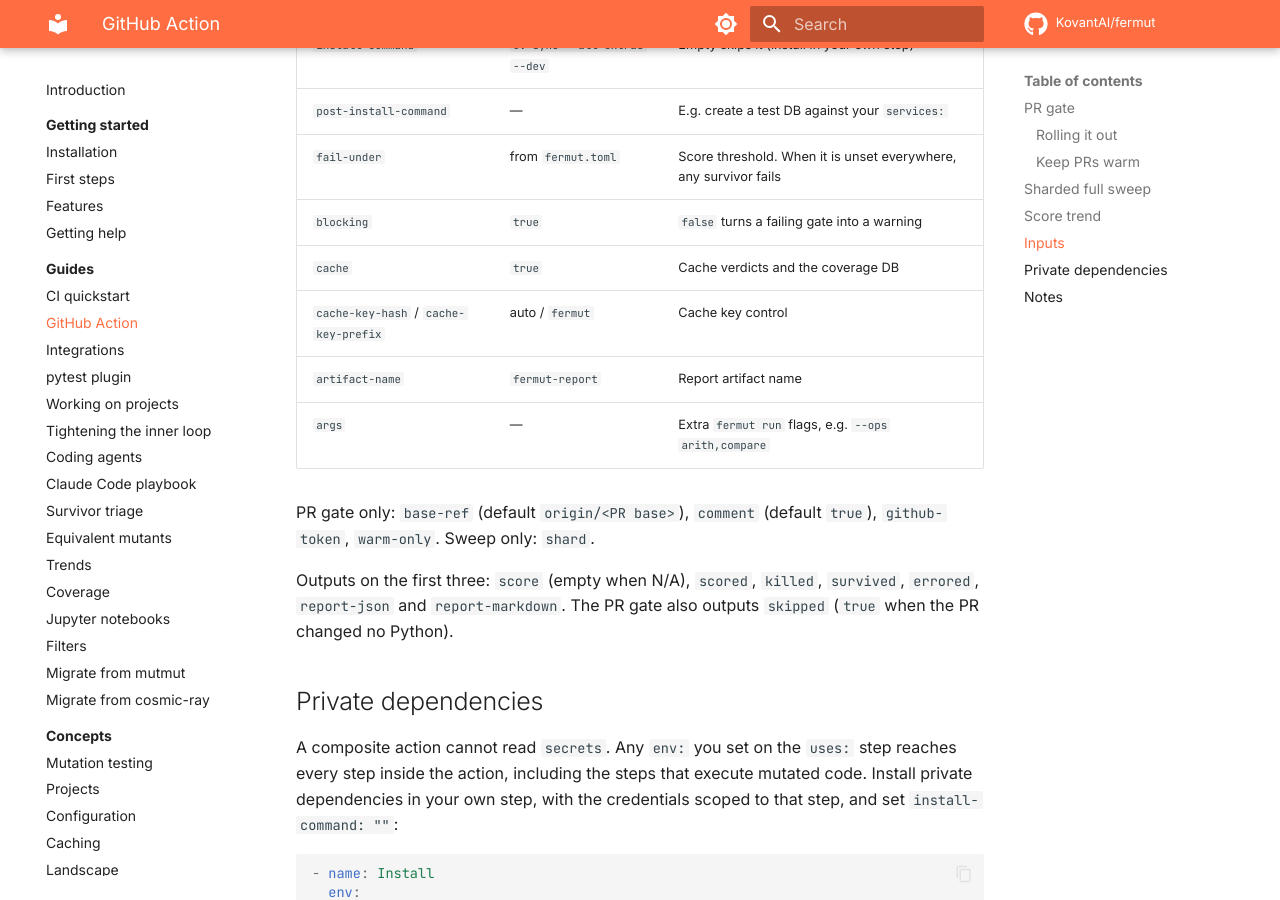
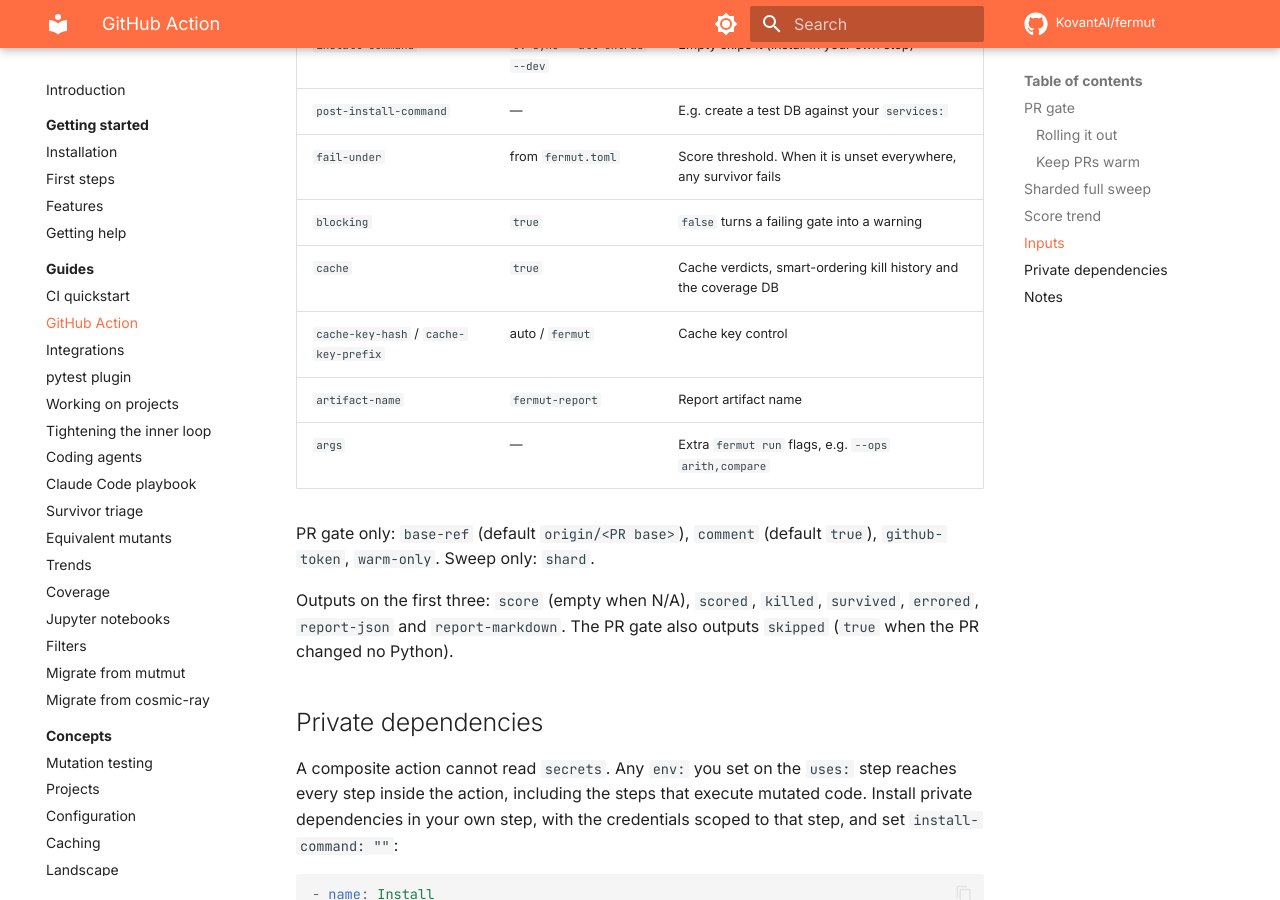
Before and after one commit to KovantAI/fermut, an MkDocs documentation site: the page built from docs/guides/github-action.md, in a window 1280 px wide and 900 px high, scrolled down 4840 px. Built offline with MkDocs 1.6.1 and Material for MkDocs 9.7.7, drawn with Linux system fonts in a browser that asks for light colours; comment, search, counter and statistics services are not loaded.

Commit message:
fix(action): cache kill-order.json so smart ordering works in CI
Smart test ordering is on by default but reads .fermut/kill-order.json,
which no action cached. Every CI run started with empty history, so
ordering was a no-op. Add it to the verdict cache paths in the PR gate
and sweep actions.

Co-Authored-By: Claude Opus 5.5 (1M context) <noreply@anthropic.com>

```diff
--- a/action.yml
+++ b/action.yml
@@ -102,7 +102,7 @@ inputs:
     required: false
     default: "false"
   cache:
-    description: '"true" caches the verdict cache and the coverage DB across runs.'
+    description: '"true" caches the verdict cache, kill-order history and the coverage DB across runs.'
     required: false
     default: "true"
   cache-key-hash:
@@ -238,7 +238,9 @@ runs:
     - uses: actions/cache@55cc8345863c7cc4c66a329aec7e433d2d1c52a9  # v6.1.0
       if: steps.detect.outputs.go == 'true' && inputs.cache == 'true' && inputs.warm-only != 'true'
       with:
-        path: ${{ inputs.working-directory }}/.fermut/cache.json
+        path: |
+          ${{ inputs.working-directory }}/.fermut/cache.json
+          ${{ inputs.working-directory }}/.fermut/kill-order.json
         key: ${{ inputs.cache-key-prefix }}-verdicts-pr-${{ runner.os }}-${{ steps.key.outputs.hash }}
         restore-keys: |
           ${{ inputs.cache-key-prefix }}-verdicts-pr-${{ runner.os }}-
--- a/docs/guides/github-action.md
+++ b/docs/guides/github-action.md
@@ -199,7 +199,7 @@ Inputs shared by `KovantAI/fermut` and `sweep` (`merge` takes only
 | `post-install-command` | — | E.g. create a test DB against your `services:` |
 | `fail-under` | from `fermut.toml` | Score threshold. When it is unset everywhere, any survivor fails |
 | `blocking` | `true` | `false` turns a failing gate into a warning |
-| `cache` | `true` | Cache verdicts and the coverage DB |
+| `cache` | `true` | Cache verdicts, smart-ordering kill history and the coverage DB |
 | `cache-key-hash` / `cache-key-prefix` | auto / `fermut` | Cache key control |
 | `artifact-name` | `fermut-report` | Report artifact name |
 | `args` | — | Extra `fermut run` flags, e.g. `--ops arith,compare` |
```
Also changed, not shown: 1 other file.
